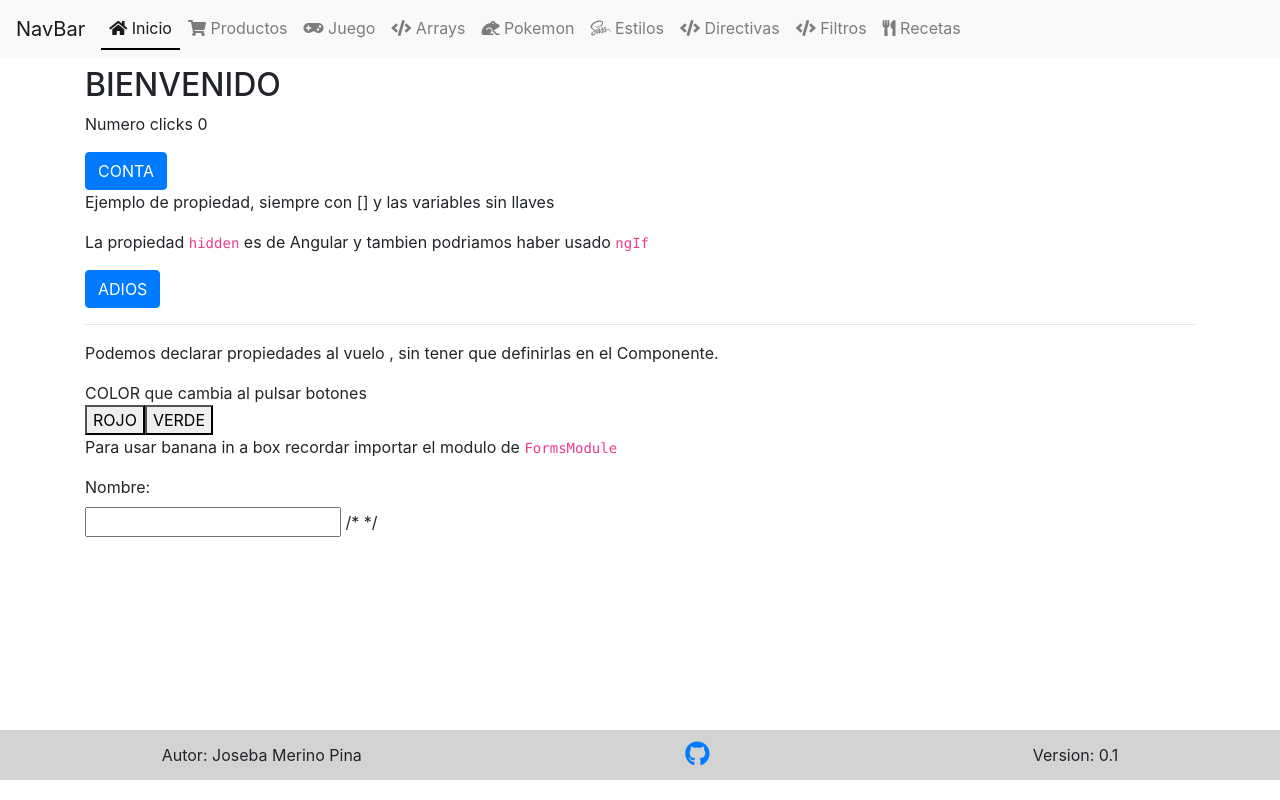
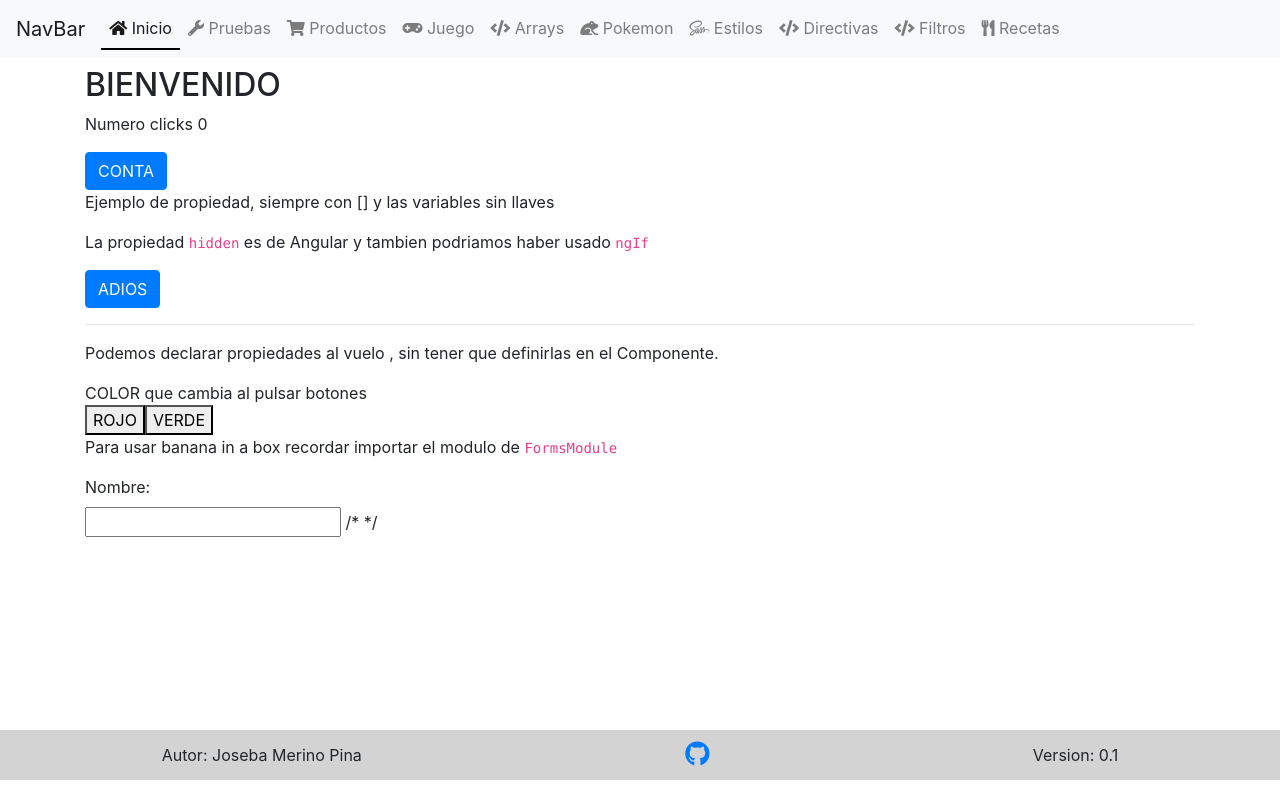
Before and after one commit to JosebaMerino/AngularIpartek, an Angular app: page / in a window 1280 px wide. Built offline with nearby package versions, Linux system fonts and the light colour scheme.

Commit message:
added pruebas to router

```diff
--- a/src/app/app-routing.module.ts
+++ b/src/app/app-routing.module.ts
@@ -12,6 +12,7 @@ import { RecetasComponent } from './paginas/recetas/recetas.component';
 import { Error404Component } from './paginas/error404/error404.component';
 import { SaludarComponent } from './paginas/saludar/saludar.component';
 import { ComparadorComponent } from './paginas/comparador/comparador.component';
+import { PruebaComponent } from './componentes/prueba/prueba.component';
 
 
 /**
@@ -31,6 +32,7 @@ const routes: Routes = [
   // sirve para indicar que :pNombre es un parametro
   { path: 'saludar/:pNombre', component: SaludarComponent},
   { path: 'comparador', component: ComparadorComponent},
+  { path: 'pruebas', component: PruebaComponent},
   { path: '**', component: Error404Component}
 ];
 
@@ -39,6 +41,11 @@ export const RUTAS = [
     nombre: 'inicio',
     URL: '/',
     icono: 'fas fa-home'
+  },
+  {
+    nombre:'pruebas',
+    URL: '/pruebas',
+    icono:'fas fa-wrench'
   },
   {
     nombre: 'productos',
```
